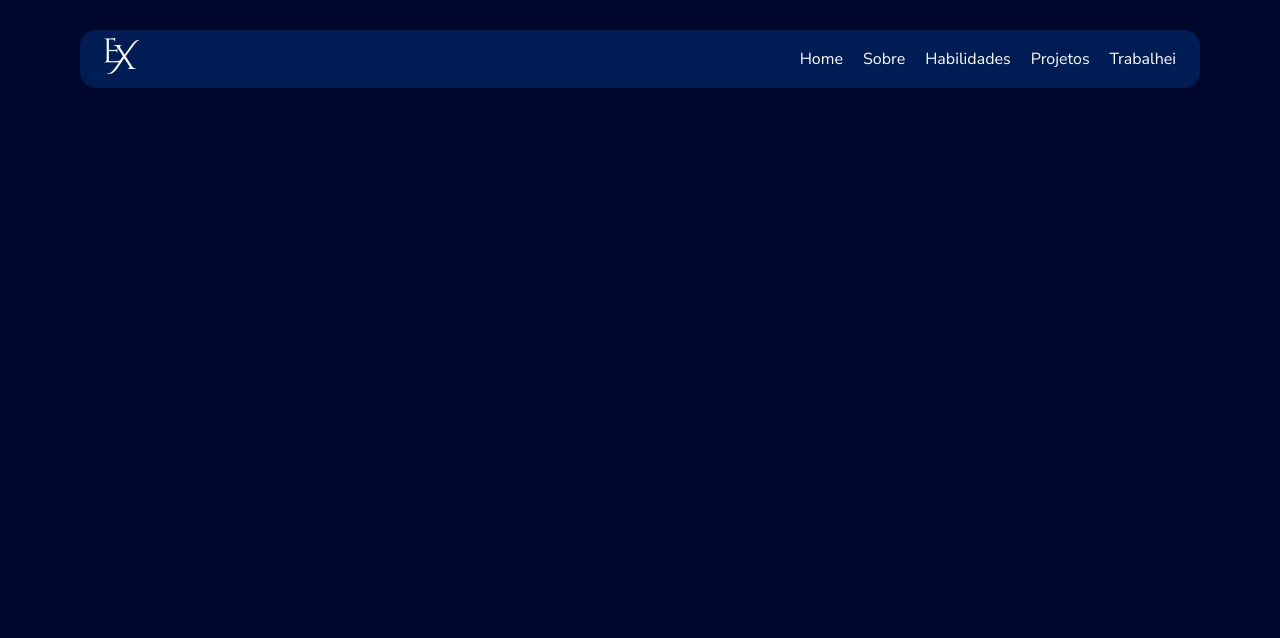
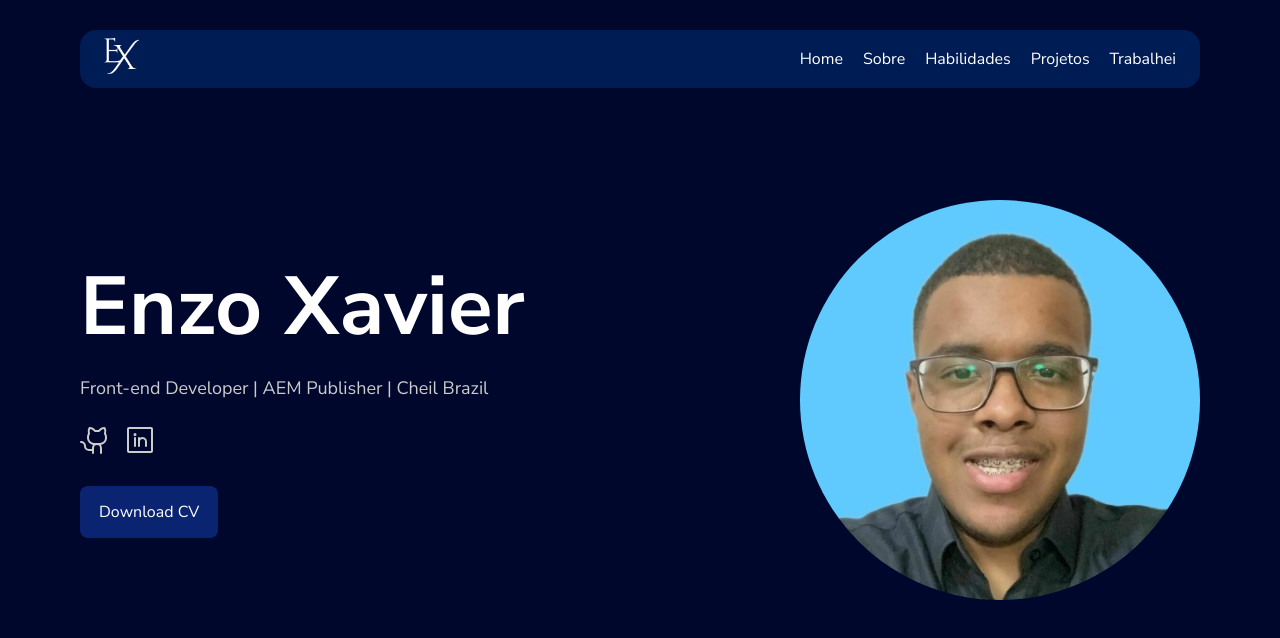
Before and after one commit to EnzoXavier1001/portfolio, a React (Vite) app: page / in a window 1280 px wide. Shown: the top 638 px of the page. Built offline with nearby package versions, Linux system fonts and the light colour scheme.

Commit message:
feat: create hero

```diff
--- a/src/components/Header/styles.ts
+++ b/src/components/Header/styles.ts
@@ -5,6 +5,10 @@ export const Header = styled.header`
     top: 30px;
     right: 0;
     width: 100%;
+
+    @media (max-width: 990px) {
+        display: none;
+    }
 `
 
 export const Container = styled.div`
--- /dev/null
+++ b/src/components/Hero/index.tsx
@@ -0,0 +1,24 @@
+import { GithubLogo, LinkedinLogo } from '@phosphor-icons/react'
+import * as C from './styles'
+import enzoImg from '../../assets/dev-enzo-costa.jpg'
+
+export const Hero = () => {
+    return (
+        <C.HeroSection>
+            <C.HeroContainer>
+                <C.HeroAbout>
+                    <h1>Enzo Xavier</h1>
+                    <span>Front-end Developer | AEM Publisher | Cheil Brazil </span>
+
+                    <C.SocialMedia>
+                        <li><a href="https://github.com/EnzoXavier1001" target='_blank'><GithubLogo size={32} /></a></li>
+                        <li><a href="https://www.linkedin.com/in/enzocosta07/" target='_blank'><LinkedinLogo size={32} /></a></li>
+                    </C.SocialMedia>
+
+                    <C.Button href='' target='_blank'>Download CV</C.Button>
+                </C.HeroAbout>
+                <img src={enzoImg} alt="" />
+            </C.HeroContainer>
+        </C.HeroSection>
+    )
+}
--- /dev/null
+++ b/src/components/Hero/styles.ts
@@ -0,0 +1,77 @@
+import styled from "styled-components";
+
+export const HeroSection = styled.section`
+    color: #fff;
+    height: 100vh;
+    display: flex;
+    align-items: center;
+    max-width: 112rem;
+    width: 90%;
+    margin: 0 auto;
+`
+
+export const HeroContainer = styled.div`
+    display: flex;
+    align-items: center;
+    justify-content: space-between;
+    width: 100%;
+
+    img {
+        height: 400px;
+        clip-path: circle();
+    }
+
+    @media (max-width: 990px) {
+        gap: 2.4rem;
+        flex-direction: column;
+    }
+`
+
+export const HeroAbout = styled.div`
+    display: flex;
+    flex-direction: column;
+    align-items: flex-start;
+    gap: 2.4rem;
+
+    h1 {
+        font-size: 8.2rem;
+        line-height: 1.1;
+    }
+
+    span {
+        font-size: 1.8rem;
+        color: #ccc;
+    }
+
+    @media (max-width: 990px) {
+        order: 1;
+        align-items: center;
+    }
+
+`
+
+export const SocialMedia = styled.ul`
+    display: flex;
+    align-items: center;
+    gap: 1.2rem;
+
+    li a {
+        color: #ccc;
+    }
+`
+
+export const Button = styled.a`
+    display: inline-block;
+    background-color: ${props => props.theme.colors['--blue-600']};
+    padding: 1.4rem 1.8rem;
+    color: ${props => props.theme.colors.white};
+    text-decoration: none;
+    border-radius: 8px;
+    border: 1px solid transparent;
+    transition: all 0.3s ease-in;
+
+    &:hover {
+        background: transparent;
+        border: 1px solid ${props => props.theme.colors['--blue-600']};
+    }
+`
--- a/src/pages/Home/index.tsx
+++ b/src/pages/Home/index.tsx
@@ -1,9 +1,11 @@
 import { Header } from "../../components/Header"
+import { Hero } from "../../components/Hero"
 
 export const Home = () => {
     return (
         <>
             <Header />
+            <Hero />
         </>
     )
 }
--- a/src/styles/GlobalStyles.ts
+++ b/src/styles/GlobalStyles.ts
@@ -5,6 +5,10 @@ export const GlobalStyles = createGlobalStyle`
         margin: 0;
         padding: 0;
         box-sizing: border-box;
+    }
+
+    ul {
+        list-style: none;
     }
 
     html {
```
Also changed, not shown: src/assets/dev-enzo-costa.jpg (added).
